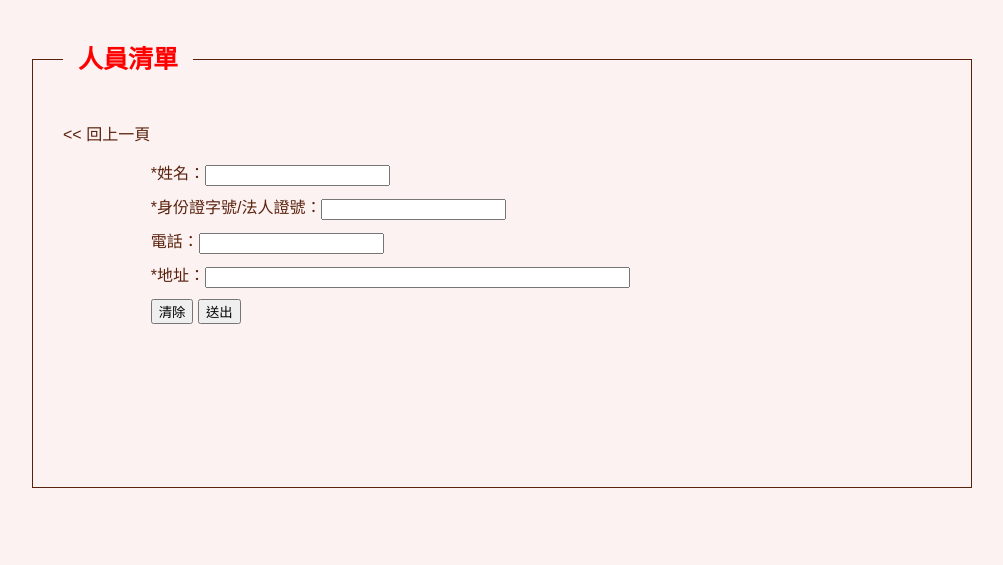
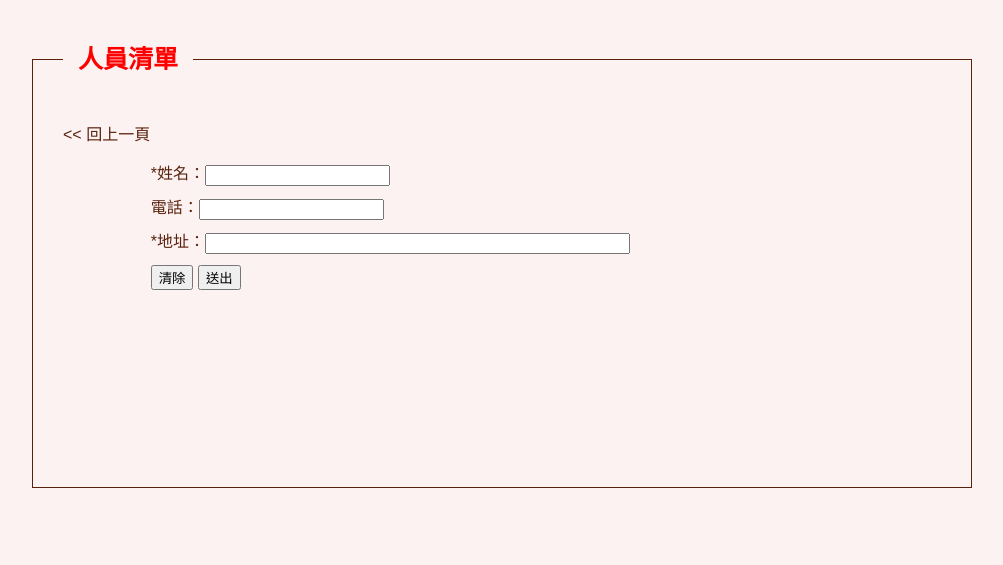
Before and after one commit to chang861224/temple_contact, a Django app: page /personadd/ in a window 1280 px wide. Shown: the part 211-776 px from the top of the page, without its empty margins (138-1141 px from the left). Run offline with Django 4.2, Linux system fonts and the light colour scheme; the visitor is signed in with stand-in values (Sample User, id 1).

Commit message:
person id generator and duplicated person

```diff
--- a/contact/views.py
+++ b/contact/views.py
@@ -3,6 +3,9 @@ from django.contrib import auth
 from django.http import HttpResponse
 from contact import models
 import csv
+import random
+import string
+from datetime import datetime
 
 # Create your views here.
 def homepage(request):
@@ -168,15 +171,25 @@ def personadd(request):
     if not request.user.is_authenticated:
         return redirect("/login")
 
+    message = ""
+
     if request.method == "POST":
-        person = models.PersonUnit.objects.create(
-                name=request.POST["name"],
-                person_id=IdEncode(request.POST["personid"]),
-                address=request.POST["address"],
-                contact=request.POST["phone"]
-                )
-        person.save()
-        return redirect("/personlist/")
+        try:
+            person = models.PersonUnit.objects.get(name=request.POST["name"], address=request.POST["address"], contact=request.POST["phone"])
+        except:
+            person = None
+
+        if person is None:
+            person = models.PersonUnit.objects.create(
+                    name=request.POST["name"],
+                    person_id=PersonIdGenerator(datetime.now().timestamp()),
+                    address=request.POST["address"],
+                    contact=request.POST["phone"]
+                    )
+            person.save()
+            return redirect("/personlist/")
+
+        message = "已有名為 %s 的人員！編號為 %s ！" % (person.name, person.person_id)
 
     return render(request, "personadd.html", locals())
 
@@ -333,20 +346,8 @@ def Id2Puja(pujaid=None):
     return string
 
 
-def IdEncode(personid=None):
-    string = ""
-
-    if ord(personid[0]) >= 65 and ord(personid[0]) <= 90:
-        string += str(ord(personid[0]))
-        string += personid[1:]
-    else:
-        string += personid
-
-    string = f(string)
-    return hex(string).upper()[3:]
-
-def f(string=None):
-    int_string = int(string)
-    int_string += 30000000000
-    int_string += 105703009
-    return int_string
+def PersonIdGenerator(input_seed=105703009):
+    random.seed(input_seed)
+    candidate_letters = string.ascii_uppercase + string.digits
+    letter_list = [ random.choice(candidate_letters) for _ in range(10) ]
+    return "".join(letter_list)
--- a/static/css/person.css
+++ b/static/css/person.css
@@ -68,3 +68,13 @@
 .person-table tr:nth-child(2n){
     background-color: rgb(236, 236, 236);
 }
+
+.message{
+    width: 100%;
+    padding-top: 10px;
+    padding-bottom: 10px;
+    text-align: center;
+    font-size: 18px;
+    font-weight: bold;
+    color: red;
+}
--- a/templates/personadd.html
+++ b/templates/personadd.html
@@ -19,7 +19,7 @@
         <form action="." method="POST">
             {% csrf_token %}
             <p>*姓名：<input name="name" required></p>
-            <p>*身份證字號/法人證號：<input name="personid" required></p>
+            <!--p>*身份證字號/法人證號：<input name="personid" required></p-->
             <p>電話：<input name="phone"></p>
             <p>*地址：<input name="address" size="50" required></p>
             <p>
@@ -28,5 +28,7 @@
             </p>
         </form>
     </div>
+
+    <p class="message">{{ message }}</p>
 </div>
 {% endblock %}
```
